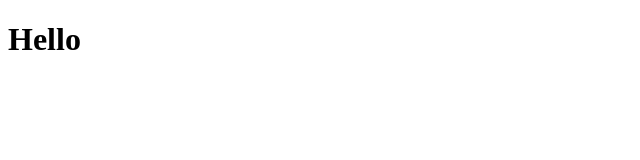
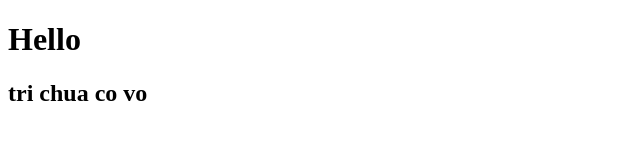
Before and after one commit to chanhtran235/demo_git_brank, a plain HTML site: page index.html in a window 1280 px wide. Shown: the whole page, without its empty margins (0-640 px from the left). Drawn offline with Linux system fonts and the light colour scheme.

Commit message:
tri sua index

```diff
--- a/index.html
+++ b/index.html
@@ -6,5 +6,6 @@
 </head>
 <body>
 <h1>Hello</h1>
+<h2>tri chua co vo</h2>
 </body>
 </html>
```
